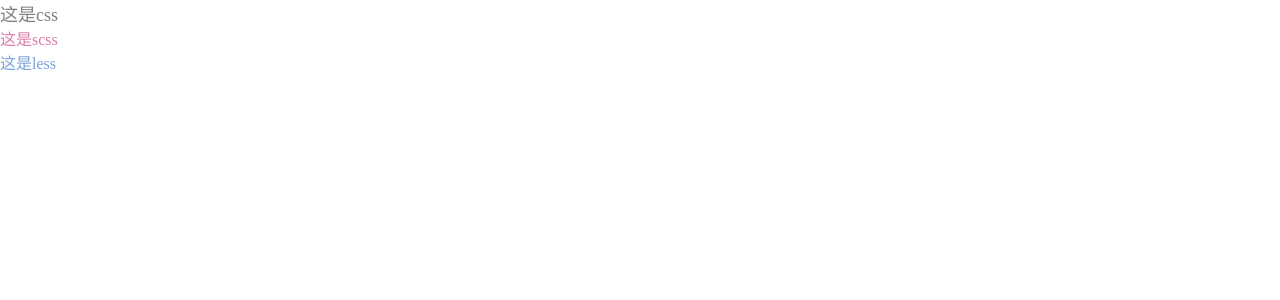
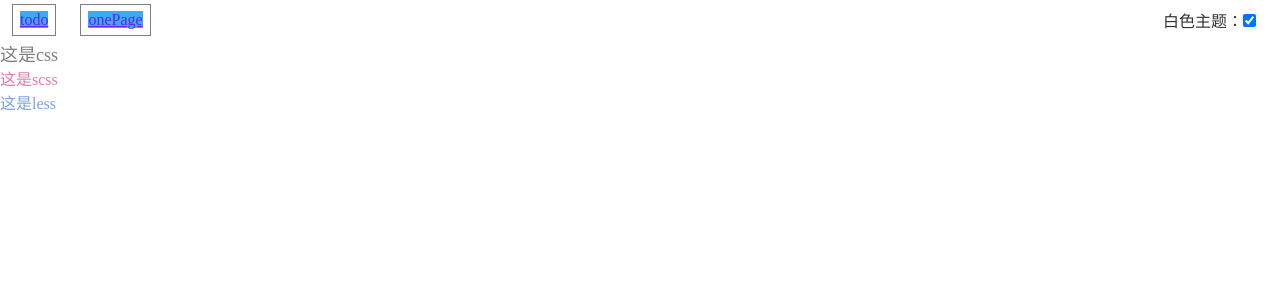
Before and after one commit to fffqwhy/webpack-study, a React app in the folder react-config/: page /#/home/todo in a window 1280 px wide. Shown: the top 300 px of the page. Built offline with nearby package versions, Linux system fonts and the light colour scheme.

Commit message:
增加基本主题样式

```diff
--- a/react-config/src/app.less
+++ b/react-config/src/app.less
@@ -1,4 +1,17 @@
+* {
+    padding: 0;
+    margin: 0;
+}
+
+body {
+    background-color: var(--background-color);
+    color: var(--text-color);
+}
+
+a {
+    background-color: var(--primary-color);
+    color: var(--a-color);
+}
 *{
-    padding:0;
-    margin:0;
+    transition: background-color 0.3s ease-in-out;
 }
--- a/react-config/src/app.tsx
+++ b/react-config/src/app.tsx
@@ -2,6 +2,7 @@ import React, { FunctionComponent } from "react";
 import { RouterProvider } from "react-router-dom";
 
 import './app.less';
+import './theme.css';
 import router from "./route";
 interface AppProps {
 
--- a/react-config/src/pages/home/index.tsx
+++ b/react-config/src/pages/home/index.tsx
@@ -1,12 +1,41 @@
-import React, { FunctionComponent } from "react";
-import { Outlet } from "react-router-dom";
+import React, { FunctionComponent, useEffect, useState } from "react";
+import { Link, Outlet } from "react-router-dom";
 
 interface HomeProps {
 
 }
 
 const Home: FunctionComponent<HomeProps> = () => {
-    return (<div><Outlet /></div>);
+
+    const [theme, setTheme] = useState(localStorage.getItem("themeData")||"light");
+
+    const toggleTheme: React.ChangeEventHandler<HTMLInputElement> = (e) => {
+        if (e.target.checked) {
+            setTheme("light");
+        } else {
+            setTheme("dark");
+        }
+    };
+    useEffect(() => {
+        if (theme === "light") {
+            document.querySelector("body")?.setAttribute("data-theme", "light");
+        }
+        else {
+            document.querySelector("body")?.setAttribute("data-theme", "theme-dark");
+        }
+        localStorage.setItem("themeData", theme)
+    }, [theme])
+    return (<div>
+        <header style={{ display: "flex", alignItems: "center", justifyContent: "space-between" }}>
+            <div style={{ display: "flex" }}>
+                {["todo", "onePage"].map(item => <div key={item} style={{ margin: "4px 12px", border: "1px solid gray", padding: "6px 7px" }}><Link to={item}>{item}</Link></div>)}
+            </div>
+            <div style={{ marginRight: "24px" }}>
+                白色主题：<input type="checkbox" onChange={toggleTheme} checked={theme === "light"} />
+            </div>
+        </header>
+        <Outlet />
+    </div>);
 }
 
 export default Home;
--- /dev/null
+++ b/react-config/src/theme.css
@@ -0,0 +1,15 @@
+:root {
+    --primary-color: #3baaf4;
+    --secondary-color: #2ecc71;
+    --background-color: #ffffff;
+    --text-color: #333333;
+    --a-color:#671ef0;
+}
+
+[data-theme="theme-dark"] {
+    --primary-color: #2c3e50;
+    --secondary-color: #8e44ad;
+    --background-color: #34495e;
+    --text-color: #ecf0f1;
+    --a-color:rgba(96, 163, 240, 0.905);
+}
```
Also changed, not shown: react-config/src/components/autoScroll/readme.md (added), react-config/src/components/focusInput/readme.md (added), react-config/src/hooks/readme.md (added), 1 other file (tests, documents, lock files or other folders).
